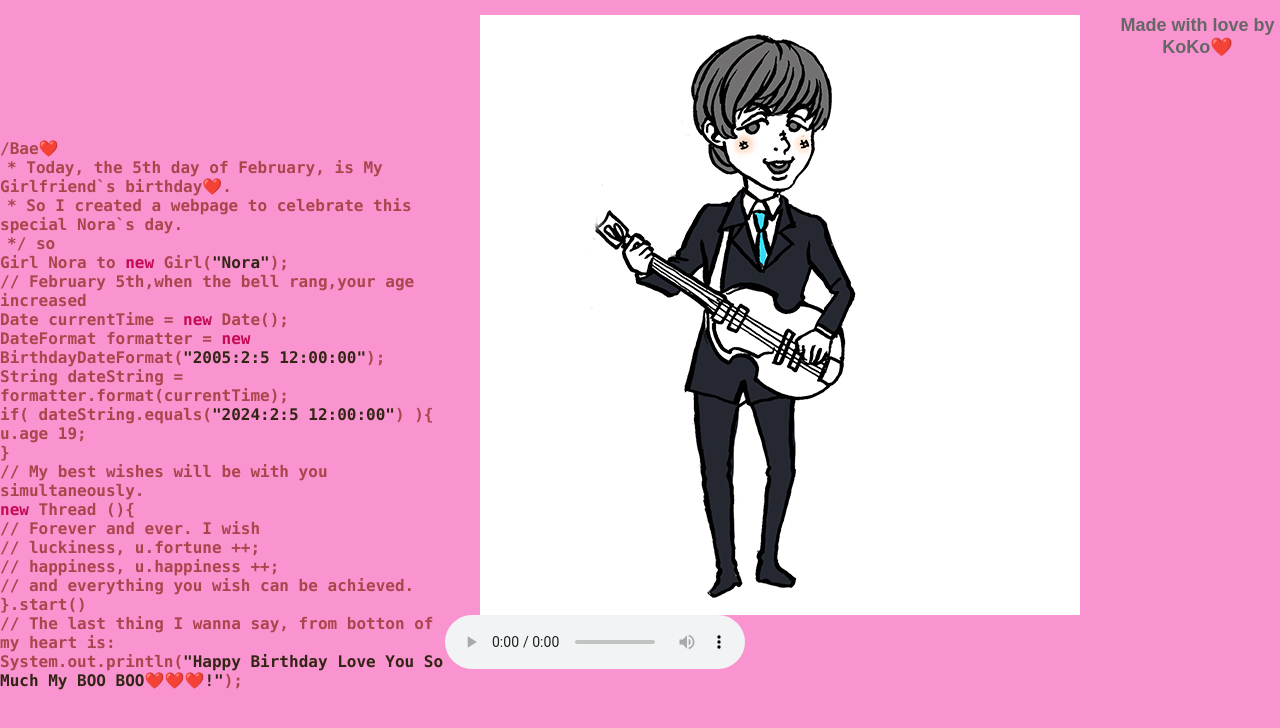
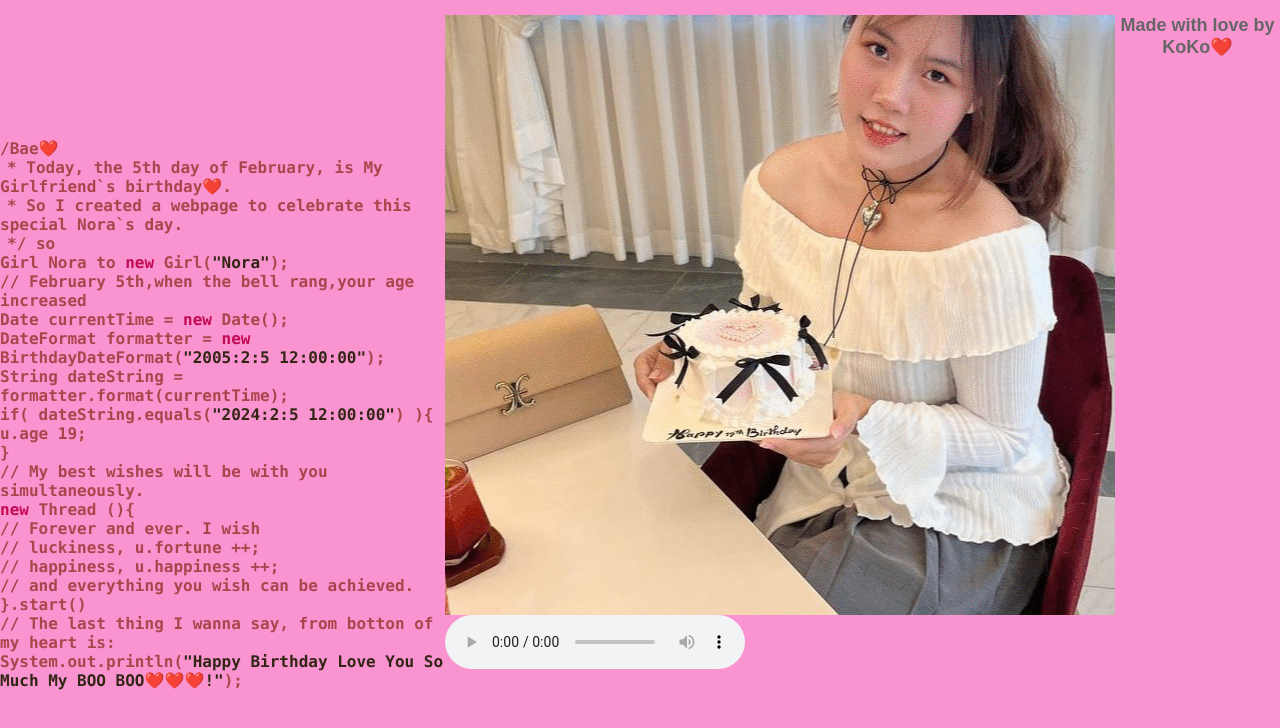
Before and after one commit to aungkm123/Nora, a plain HTML site: page index.html in a window 1280 px wide. Drawn offline with Linux system fonts and the light colour scheme.

Commit message:
Update index.html

```diff
--- a/index.html
+++ b/index.html
@@ -16,7 +16,7 @@
 
         #loveHeart{
             background: transparent;
-            background: url('img/guitarboy.gif') no-repeat center;
+            background: url('img/bday.gif') no-repeat center;
         }
 		#copyright{
 			font-family: 'Montserrat',sans-serif;
```
